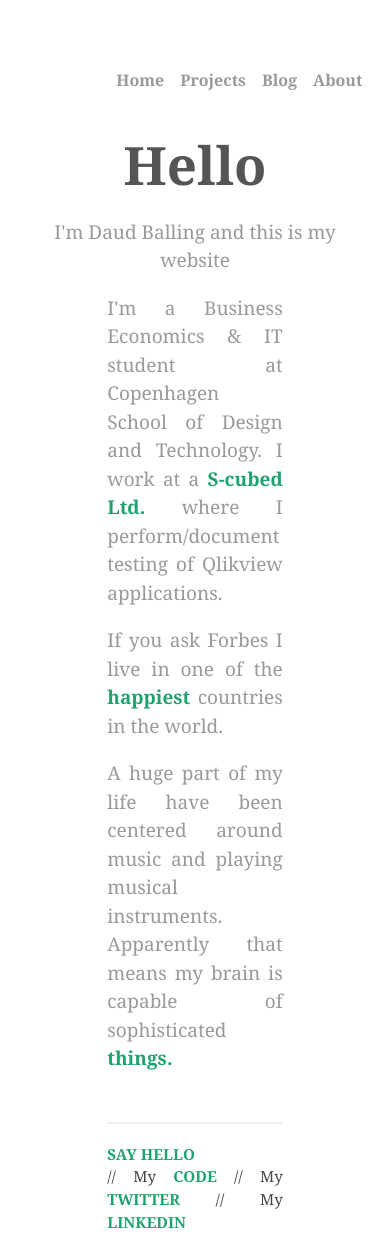
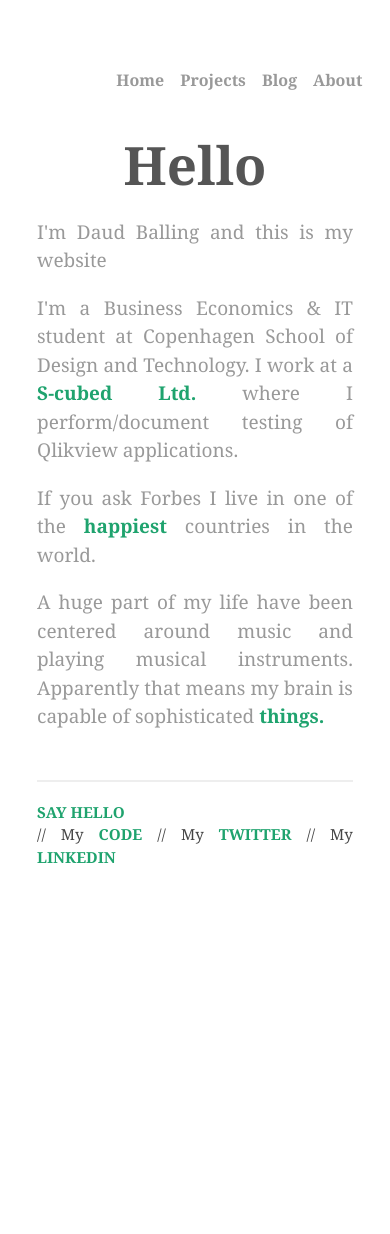
Before and after one commit to daudballing/daudballing.github.io, a Jekyll site: the page built from index.html, in a window 390 px wide. Built offline with Jekyll 4.4.1, drawn with Linux system fonts in a browser that asks for light colours; Markdown is read by kramdown in place of the engine named in the settings; after the commit the page ends 900 px from its top, so only the background shows below that.

Commit message:
Adjusting media querries for a better responsive experience

```diff
--- a/css/main.css
+++ b/css/main.css
@@ -368,15 +368,9 @@ section:first-of-type { border-top: none; }
 .column { margin-bottom: 1.5rem; }
 
 /* Medium screens (640px) */
-/*
-@media (min-width: 40rem) {
-  .column {
-    float: left;
-    margin: 0;
-    padding-left: 1rem;
-    padding-right: 1rem;
-  }
-*/
+@media (max-width: 100px; ) {
+  .column_half{ width: 10%; }
+}
   .column.full { width: 100%;}
   .column.two-thirds { width: 66.7%; }
   .column_half {
@@ -477,3 +471,15 @@ a:hover, a:visited, a:link, a:active { text-decoration: none; }
 .clearfix {
   *zoom: 1;
 }
+
+/* MOBILE VIEW */
+@media (max-width: 400px) {
+  .intro { width: 90%; }
+  .intro { text-align: justify; }
+  .column_half { width: 90%; }
+}
+/* "TABLET" VIEW */
+@media (min-width: 401px) and (max-width: 800px) {
+  .intro { width: 70%; }
+  .column_half { width: 70%; }
+}
--- a/index.html
+++ b/index.html
@@ -8,7 +8,7 @@ title: Daud Balling
 </div>
 
 <div class="column_half">
-	<p>I'm a Business Economics & IT student at Copenhagen School of Design and Technology. I work at a <a href="http://s-cubed.com">S-cubed Ltd.</a> where I perform/document testing of Qlikview applications.</p>
+	<p>I'm a Business Economics & IT student at Copenhagen School of Design and Technology. I work at a <a href="http://s-cubed.co.uk">S-cubed Ltd.</a> where I perform/document testing of Qlikview applications.</p>
 	<p>If you ask Forbes I live in one of the <a href="http://www.forbes.com/pictures/mef45ejmi/02-denmark/">happiest</a> countries in the world.</p>
 	<p>A huge part of my life have been centered around music and playing musical instruments. Apparently that means my brain is capable of sophisticated <a href="http://www.policymic.com/articles/88357/science-shows-how-guitar-players-brains-are-actually-different-from-everybody-elses">things.</a></p>
 </div>
```
